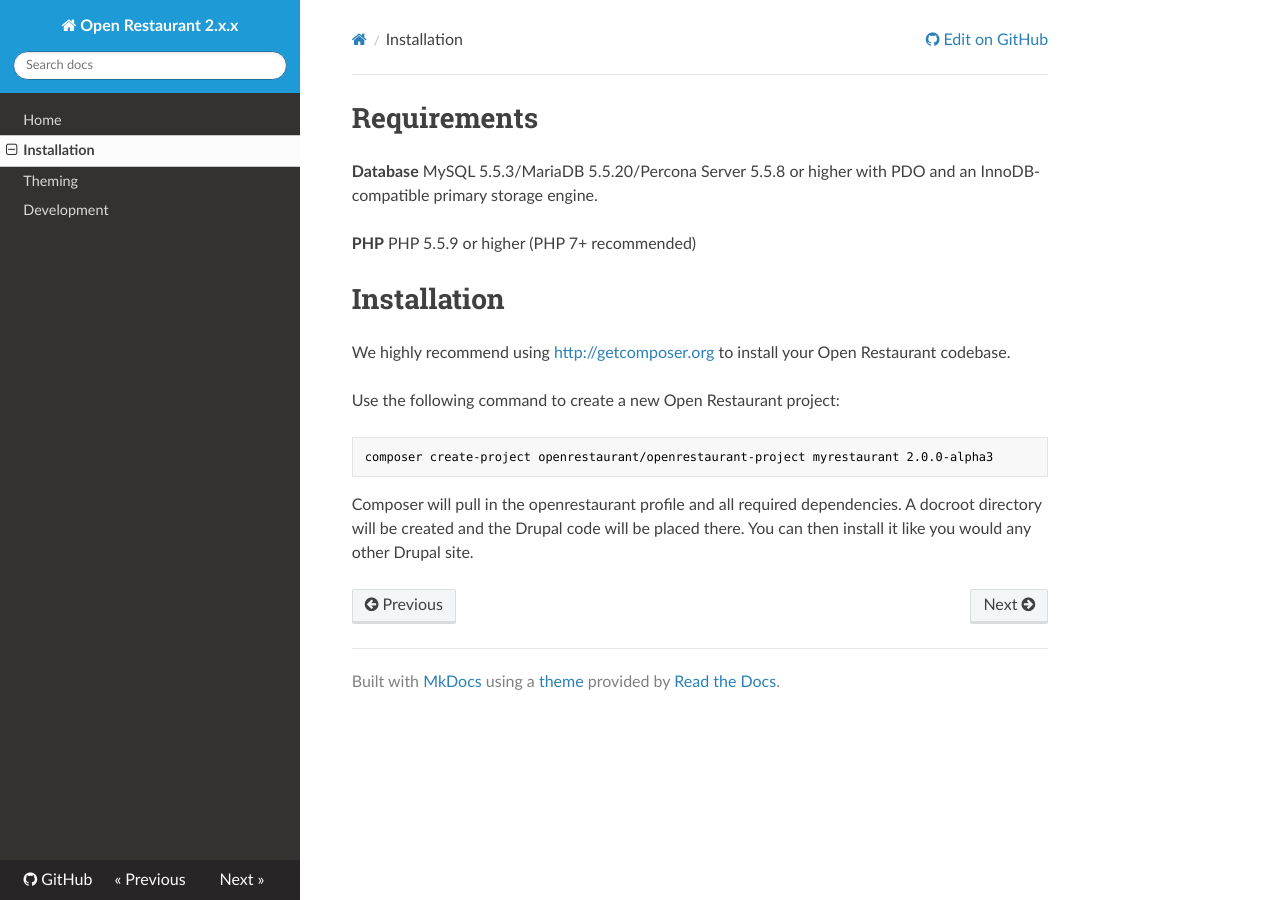
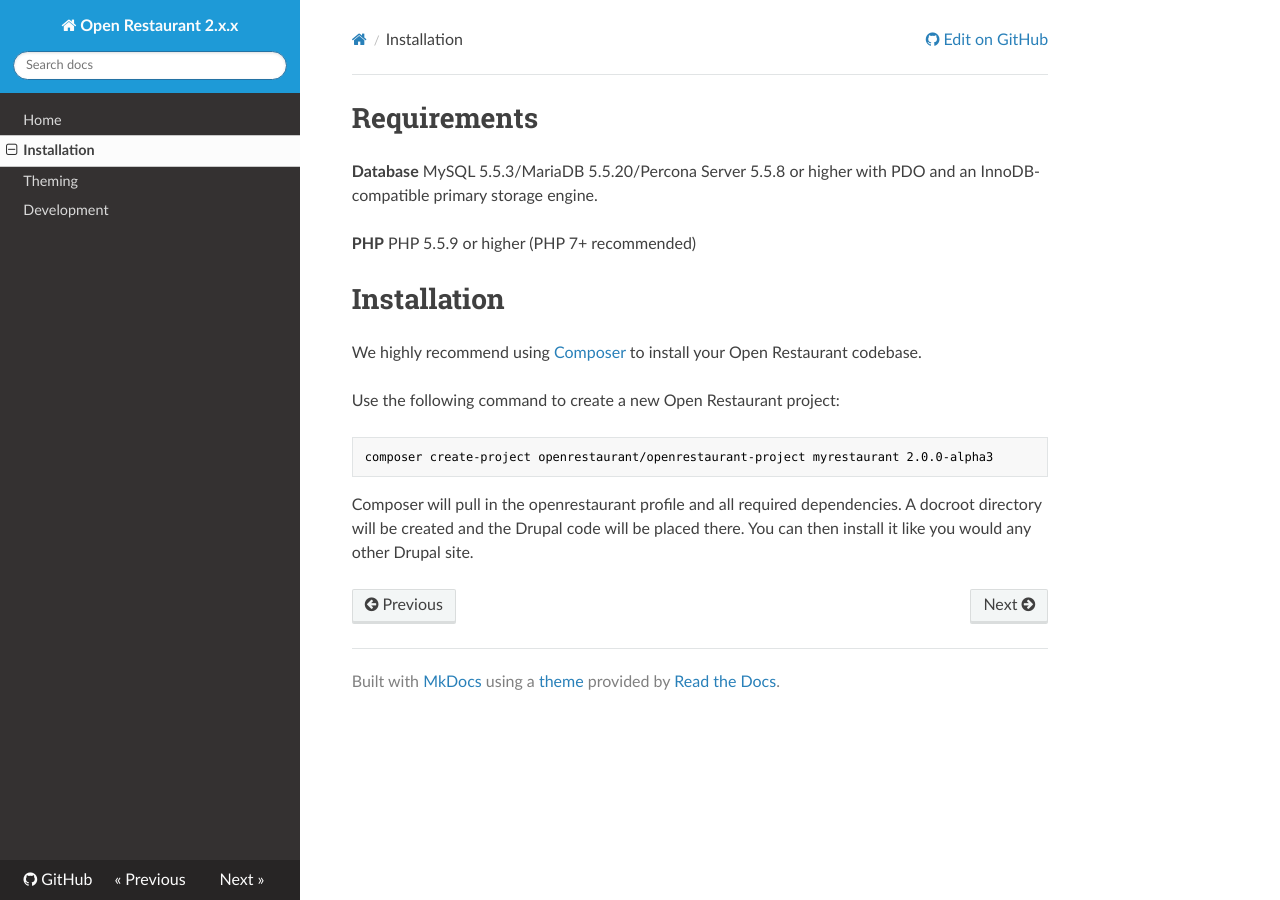
Before and after one commit to openrestaurant/docs, an MkDocs documentation site: the page built from docs/installation.md, in a window 1280 px wide. Built offline with MkDocs 1.6.1, drawn with Linux system fonts in a browser that asks for light colours; nearby versions of some CDN libraries; old or Windows-style settings are respelled for this version of MkDocs.

Commit message:
Update installation.md

```diff
--- a/docs/installation.md
+++ b/docs/installation.md
@@ -8,7 +8,7 @@ PHP 5.5.9 or higher (PHP 7+ recommended)
 
 # Installation
 
-We highly recommend using [http://getcomposer.org](Composer) to install your Open Restaurant codebase.
+We highly recommend using [Composer](http://getcomposer.org) to install your Open Restaurant codebase.
 
 Use the following command to create a new Open Restaurant project:
 
```
